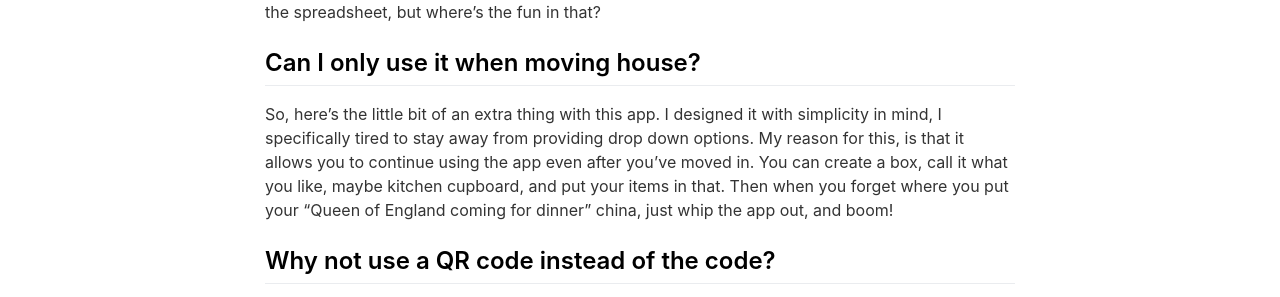
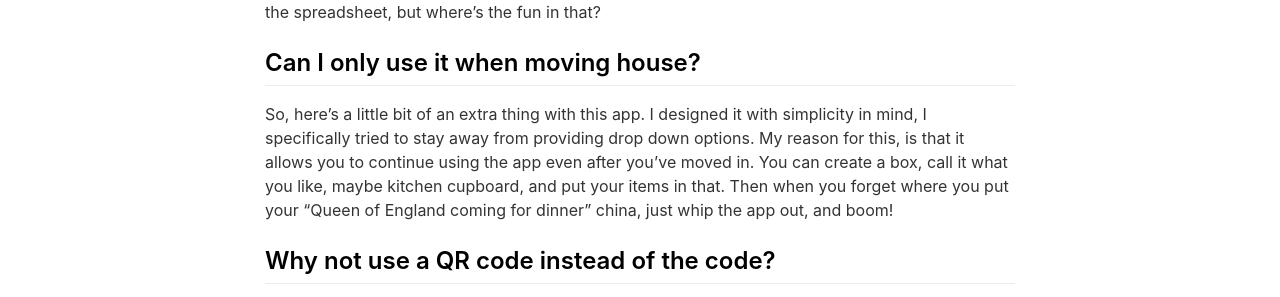
Before and after one commit to PauloxD/moovin-site, a Jekyll site: the page built from _pages/faq.md, in a window 1280 px wide. Shown: the part 584-881 px from the top of the page. Built offline with Jekyll 4.4.1, drawn with Linux system fonts in a browser that asks for light colours; nearby versions of some CDN libraries.

Commit message:
Update faq.md
Typos

```diff
--- a/_pages/faq.md
+++ b/_pages/faq.md
@@ -17,7 +17,7 @@ Yep, you could do that. You could tailor it to your exact needs. I created the a
 
 
 ## Can I only use it when moving house?
-So, here's the little bit of an extra thing with this app. I designed it with simplicity in mind, I specifically tired to stay away from providing drop down options. My reason for this, is that it allows you to continue using the app even after you've moved in. You can create a box, call it what you like, maybe kitchen cupboard, and put your items in that. Then when you forget where you put your "Queen of England coming for dinner" china, just whip the app out, and boom!
+So, here's a little bit of an extra thing with this app. I designed it with simplicity in mind, I specifically tried to stay away from providing drop down options. My reason for this, is that it allows you to continue using the app even after you've moved in. You can create a box, call it what you like, maybe kitchen cupboard, and put your items in that. Then when you forget where you put your "Queen of England coming for dinner" china, just whip the app out, and boom!
 
 
 ## Why not use a QR code instead of the code?
```
